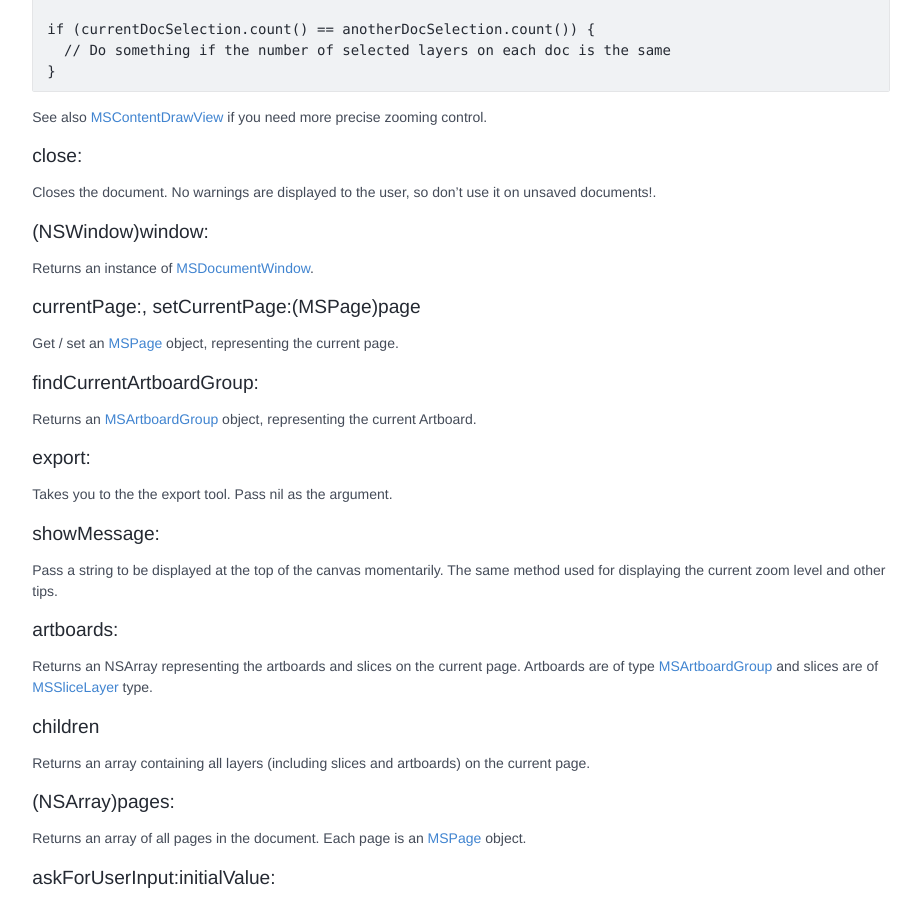
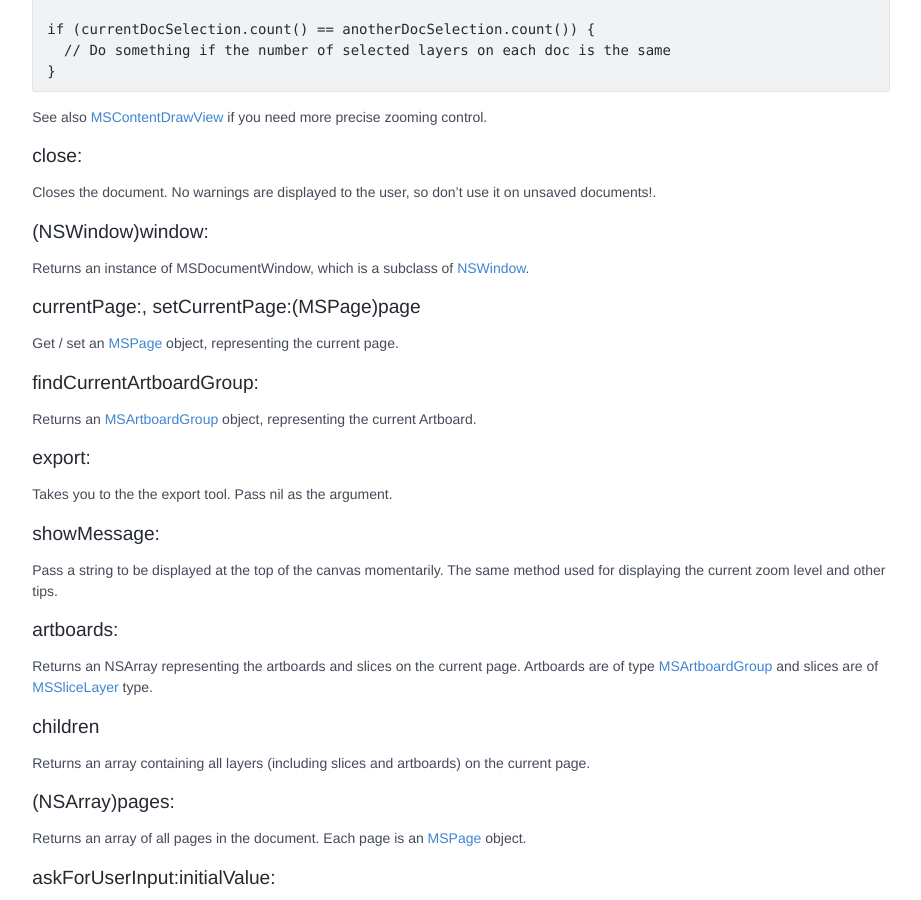
Before and after one commit to matt-curtis/developer.sketchapp.com, a Jekyll site: the page built from _classes/MSDocument.md, in a window 1280 px wide and 900 px high, scrolled down 681 px. Shown: the whole window, without its empty margins (179-1100 px from the left). Built offline with Jekyll 4.4.1, drawn with Linux system fonts in a browser that asks for light colours; Markdown is read by kramdown in place of the engine named in the settings.

Commit message:
Fixed broken link

```diff
--- a/_classes/MSDocument.md
+++ b/_classes/MSDocument.md
@@ -38,7 +38,7 @@ Closes the document. No warnings are displayed to the user, so don't use it on u
 
 ### (NSWindow)window:
 
-Returns an instance of [MSDocumentWindow](/docs/MSDocumentWindow/).
+Returns an instance of MSDocumentWindow, which is a subclass of [NSWindow](https://developer.apple.com/library/mac/documentation/Cocoa/Reference/ApplicationKit/Classes/NSWindow_Class/).
 
 ### currentPage:, setCurrentPage:(MSPage)page
 
```
